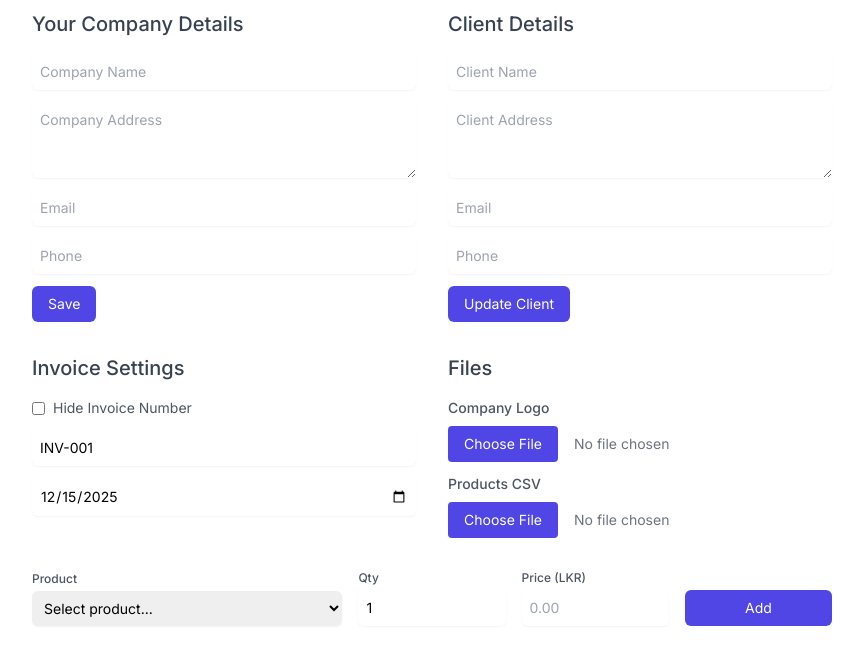
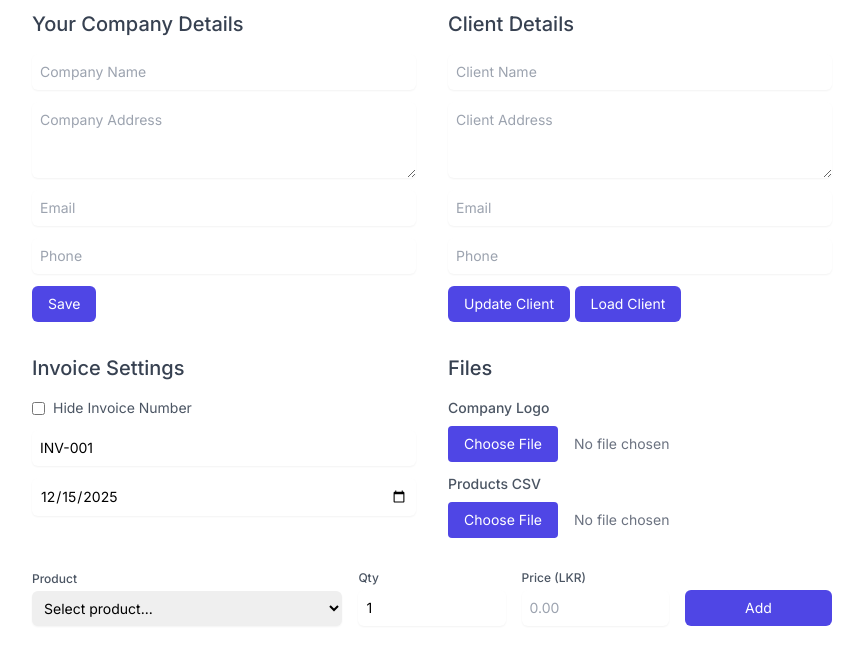
Before and after one commit to rukshanmaduranga/tharindutaxinvoicegenerator, a plain HTML site: page index.html in a window 1280 px wide. Shown: the part 138-785 px from the top of the page, without its empty margins (208-1071 px from the left). Drawn offline with nearby package versions, Linux system fonts and the light colour scheme.

Commit message:
Update index.html

```diff
--- a/index.html
+++ b/index.html
@@ -157,6 +157,12 @@
               class="bg-indigo-600 text-white px-4 py-2 rounded-md hover:bg-indigo-700 transition text-sm"
             >
               Update Client
+            </button>
+            <button
+              id="loadClient"
+              class="bg-indigo-600 text-white px-4 py-2 rounded-md hover:bg-indigo-700 transition text-sm"
+            >
+              Load Client
             </button>
           </div>
         </div>
@@ -719,7 +725,6 @@
 
       // Initial load
       loadCompanyDetails();
-      loadClientDetails();
 
       const lastCsv = localStorage.getItem("lastCsvName");
       if (lastCsv) {
@@ -758,6 +763,12 @@
         items.splice(index, 1);
         renderItems();
       }
+
+      let loadInvoiceBtn = document.getElementById("loadClient");
+
+      loadInvoiceBtn.addEventListener("click", () => {
+        loadClientDetails();
+      });
     </script>
   </body>
 </html>
```
